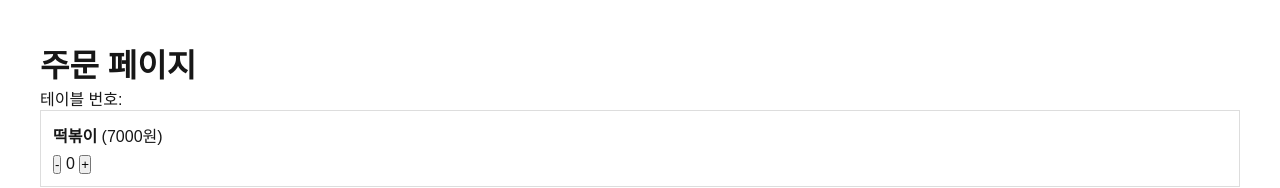
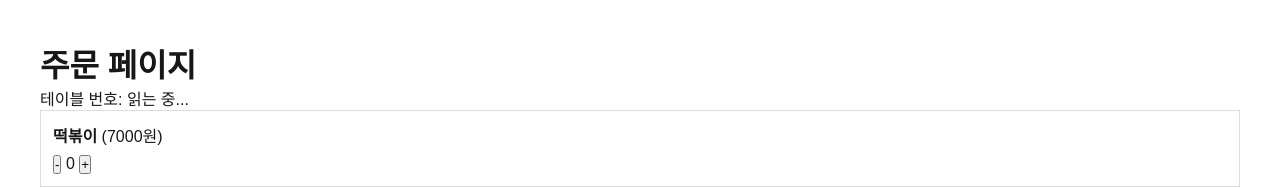
Before and after one commit to munskitchen/muns_menu, a Next.js app: page /order in a window 1280 px wide. Shown: the top 188 px of the page. Built offline with nearby package versions, Linux system fonts and the light colour scheme.

Commit message:
fix table query issue

```diff
--- a/pages/order.js
+++ b/pages/order.js
@@ -1,4 +1,4 @@
-import { useState } from "react";
+import { useState, useEffect } from "react";
 import { useRouter } from "next/router";
 import { db } from "../lib/firebase";
 import { collection, addDoc, serverTimestamp } from "firebase/firestore";
@@ -12,9 +12,16 @@ const MENU = [
 
 export default function Order() {
   const router = useRouter();
-  const { table } = router.query;
+  const [table, setTable] = useState(null); // 🔥 핵심
 
   const [cart, setCart] = useState({});
+
+  // 🔥 router 준비된 후 table 읽기
+  useEffect(() => {
+    if (router.isReady) {
+      setTable(router.query.table);
+    }
+  }, [router.isReady]);
 
   const addQty = (menu) => {
     setCart((prev) => ({
@@ -54,7 +61,7 @@ export default function Order() {
     }
 
     await addDoc(collection(db, "orders"), {
-      table: table,
+      table,
       items,
       status: "cooking",
       createdAt: serverTimestamp(),
@@ -67,7 +74,7 @@ export default function Order() {
   return (
     <div style={{ padding: 40 }}>
       <h1>주문 페이지</h1>
-      <p>테이블 번호: {table}</p>
+      <p>테이블 번호: {table ?? "읽는 중..."}</p>
 
       {MENU.map((menu) => (
         <div
```
